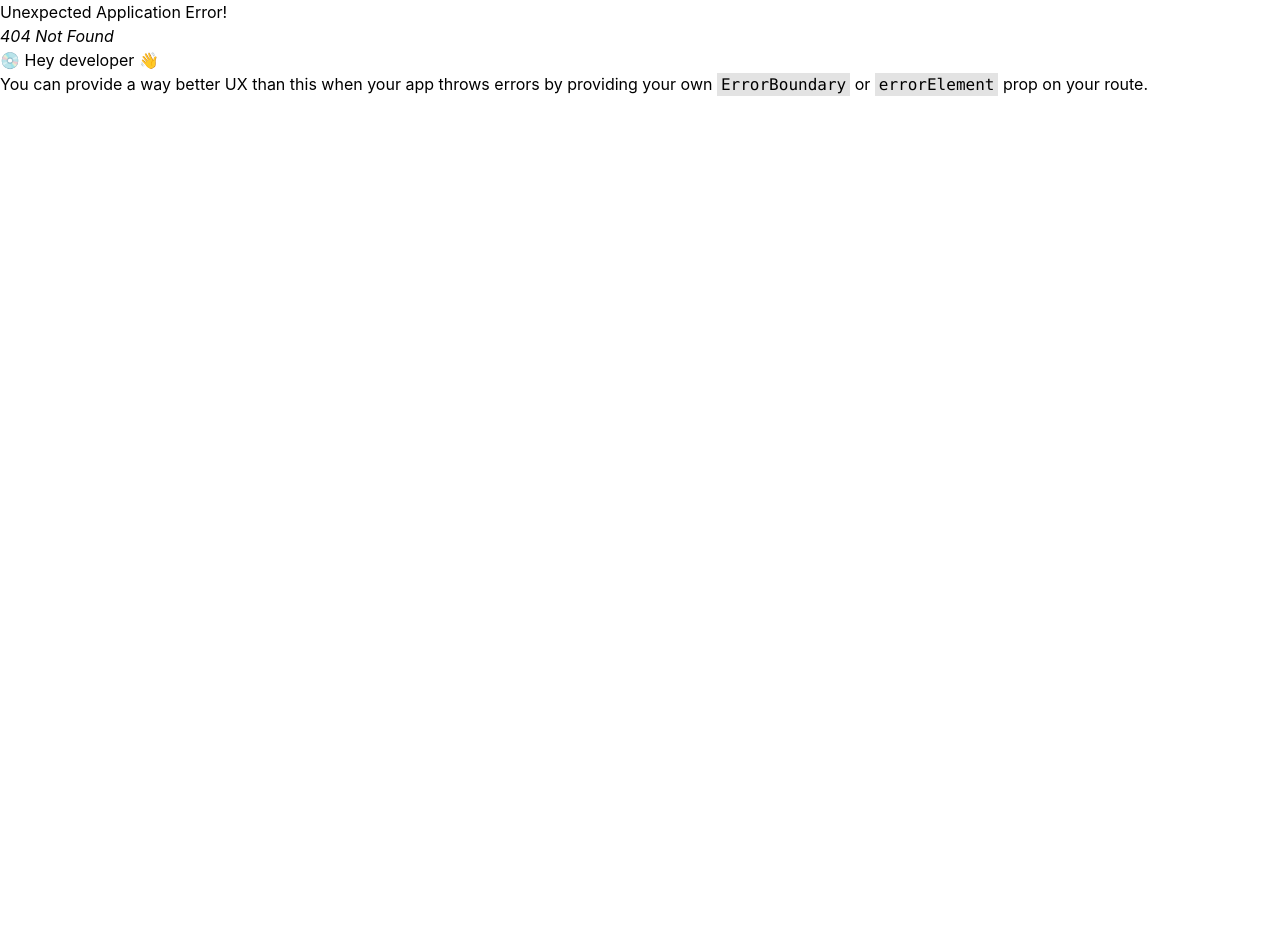
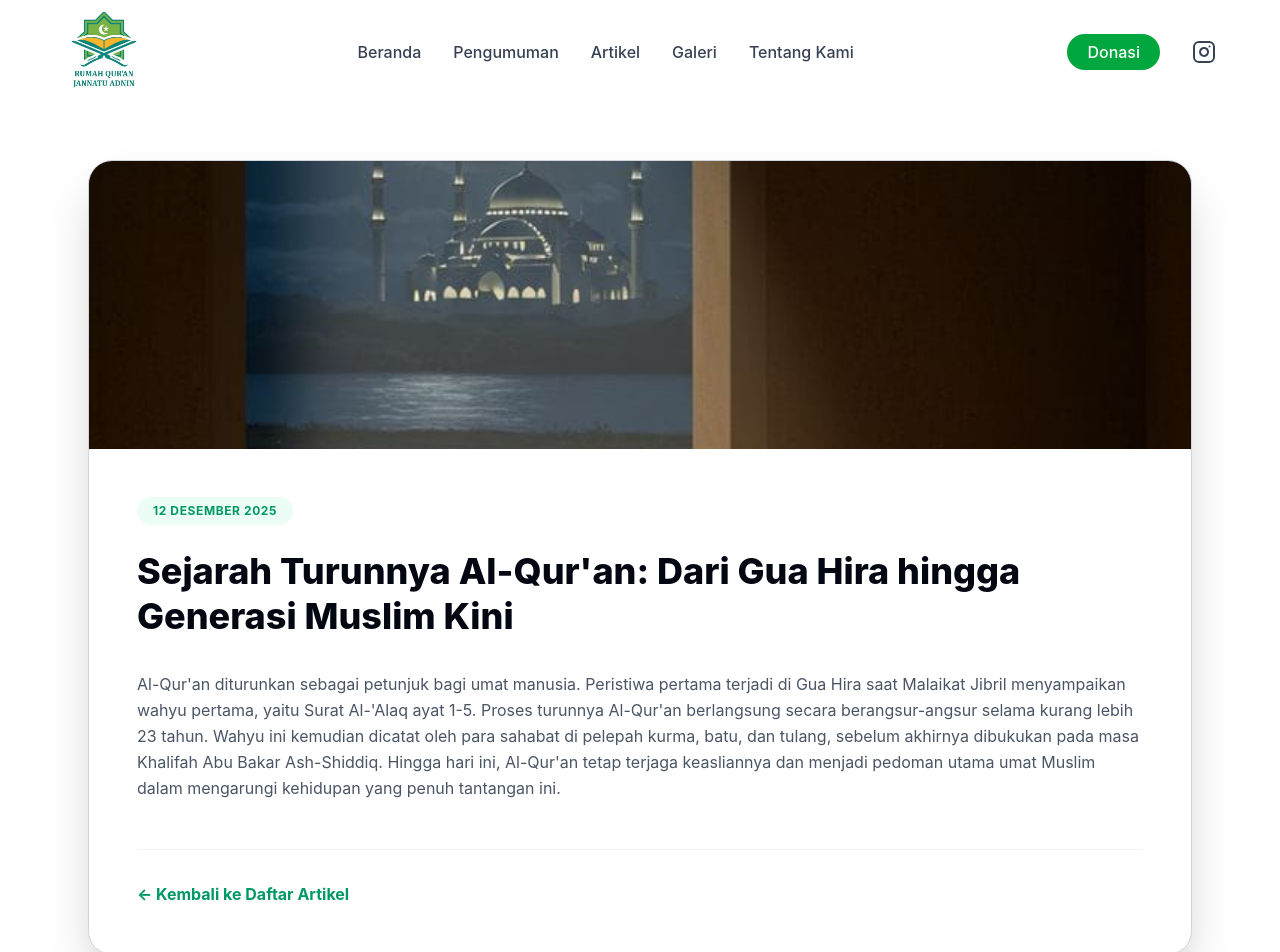
Before and after one commit to kokoy13/jannatu-adnin-frontend, a React (Vite) app in the folder jannatuadnin-frontend/: page /artikel/1 in a window 1280 px wide. Before the commit this address had no page. Shown: the top 952 px of the page. Before the commit the page ends 800 px from the top, so only its background shows below. Built offline with nearby package versions, Linux system fonts and the light colour scheme.

Commit message:
Penambahan fitur ArticleDetail

```diff
--- a/jannatuadnin-frontend/src/main.jsx
+++ b/jannatuadnin-frontend/src/main.jsx
@@ -7,6 +7,7 @@ import Gallery from './pages/Gallery'
 import Article from './pages/Article'
 import About from './pages/About'
 import Announcement from './pages/Announcement'
+import ArticleDetail from './pages/ArticleDetail'
 
 // const ProtectedRoute = ({ children }) => {
 //   const token = localStorage.getItem("token")
@@ -54,6 +55,10 @@ const router = createBrowserRouter([
     )
   },
   {
+    path: "/artikel/:id",
+    element: <ArticleDetail />,
+  },
+  {
     path: "/tentangkami",
     element: (
       // <ProtectedRoute>
--- a/jannatuadnin-frontend/src/pages/Article.jsx
+++ b/jannatuadnin-frontend/src/pages/Article.jsx
@@ -7,6 +7,7 @@ import arti4 from "../assets/img/arti4.jpg"
 import arti5 from "../assets/img/arti5.jpg"
 import arti6 from "../assets/img/arti6.jpg"
 import arti7 from "../assets/img/arti7.jpg"
+import { Link } from 'react-router-dom';
 
 const Article = () => {
     return (
@@ -34,11 +35,11 @@ const Article = () => {
             <section className="py-15 bg-white">
                 <div className="max-w-6xl mx-auto px-4">
                     {/* <!-- Featured Article --> */}
-                    <div className="mb-16 bg-white rounded-3xl shadow-sm border border-gray-100 overflow-hidden transition-all duration-500 hover:shadow-xl hover:shadow-emerald-950/5 hover:-translate-y-2">
-                        <div className="grid grid-cols-1 md:grid-cols-3">
+                    <div className="mb-16 bg-white rounded-3xl shadow-sm border border-gray-100 overflow-hidden transition-all duration-500 hover:shadow-xl hover:shadow-emerald-950/5 hover:-translate-y-2 flex flex-col">
+                        <div className="grid grid-cols-1 md:grid-cols-3 flex-grow">
 
-                            {/* Kolom Gambar/Aksen */}
-                            <div className="md:col-span-1 h-64 md:h-auto overflow-hidden rounded-r-3xl">
+                            {/* Kolom Gambar */}
+                            <div className="md:col-span-1 h-64 md:h-auto overflow-hidden">
                                 <img
                                     src={arti1}
                                     alt="Foto Kegiatan"
@@ -46,33 +47,33 @@ const Article = () => {
                                 />
                             </div>
 
-                            {/* Kolom Konten */}
-                            <div className="md:col-span-2 p-8 md:p-12">
-                                <span className="inline-block bg-emerald-50 text-emerald-600 px-4 py-1.5 rounded-full text-xs font-bold uppercase tracking-widest mb-6">
+                            {/* Kolom Konten - Kita gunakan flex flex-col agar bisa push footer ke bawah */}
+                            <div className="md:col-span-2 p-8 md:p-12 flex flex-col">
+
+                                {/* Label Artikel */}
+                                <span className="inline-block bg-emerald-50 text-emerald-600 px-4 py-1.5 rounded-full text-xs font-bold uppercase tracking-widest mb-6 w-fit">
                                     Artikel Unggulan
                                 </span>
 
+                                {/* Judul & Deskripsi */}
                                 <h2 className="text-3xl md:text-4xl font-extrabold text-gray-950 mb-6 leading-tight">
                                     Sejarah Turunnya Al-Qur'an: Dari Gua Hira hingga Generasi Muslim Kini
                                 </h2>
-
                                 <p className="text-gray-600 mb-8 leading-relaxed text-lg">
-                                    Al-Qur'an adalah kitab suci umat Islam yang menjadi pedoman hidup dalam berbagai aspek kehidupan.
-                                    Perjalanan sejarah ini mencerminkan kebijaksanaan Allah dalam menyampaikan petunjuk kepada umatnya,
-                                    dimulai dari wahyu pertama di Gua Hira hingga terjaga hingga saat ini.
+                                    Al-Qur'an adalah kitab suci umat Islam yang menjadi pedoman hidup dalam berbagai aspek kehidupan.Perjalanan sejarah ini mencerminkan kebijaksanaan Allah dalam menyampaikan petunjuk kepada umatnya dimulai dari wahyu pertama di Gua Hira hingga terjaga hingga saat ini..
                                 </p>
 
-                                <div className="flex items-center justify-between mt-8 border-t border-gray-100 pt-8">
+                                {/* FOOTER KARTU (Dibuat otomatis ke bawah dengan mt-auto) */}
+                                <div className="mt-auto pt-8 border-t border-gray-100 flex items-center justify-between">
                                     <p className="text-gray-500 text-sm font-medium">
                                         <span className="text-gray-900 font-semibold">12 Desember 2025</span> • 8 menit baca
                                     </p>
 
-                                    <a href="#article1" className="bg-green-600 text-white px-8 py-3 rounded-2xl font-semibold hover:bg-green-700 transition-all shadow-lg shadow-green-600/20 active:scale-95">
+                                    <Link to="/artikel/1" className="bg-green-600 text-white px-8 py-3 rounded-2xl font-semibold hover:bg-green-700 transition-all shadow-lg shadow-green-600/20 active:scale-95">
                                         Baca Selengkapnya →
-                                    </a>
+                                    </Link>
                                 </div>
                             </div>
-
                         </div>
                     </div>
 
@@ -108,9 +109,12 @@ const Article = () => {
                                 {/* Footer Kartu dengan Metadata */}
                                 <div className="flex items-center justify-between pt-6 border-t border-gray-100">
                                     <span className="text-xs text-gray-400 font-medium">5 menit baca</span>
-                                    <a href="#article2" className="text-emerald-600 font-bold text-sm flex items-center gap-1 hover:gap-2 transition-all">
+                                    <Link
+                                        to="/artikel/2"
+                                        className="text-emerald-600 font-bold text-sm flex items-center gap-1 hover:gap-2 transition-all"
+                                    >
                                         Baca →
-                                    </a>
+                                    </Link>
                                 </div>
                             </div>
                         </article>
@@ -145,9 +149,12 @@ const Article = () => {
                                 {/* Footer Kartu dengan Metadata */}
                                 <div className="flex items-center justify-between pt-6 border-t border-gray-100">
                                     <span className="text-xs text-gray-400 font-medium">6 menit baca</span>
-                                    <a href="#article3" className="text-emerald-600 font-bold text-sm flex items-center gap-1 hover:gap-2 transition-all">
+                                    <Link
+                                        to="/artikel/3"
+                                        className="text-emerald-600 font-bold text-sm flex items-center gap-1 hover:gap-2 transition-all"
+                                    >
                                         Baca →
-                                    </a>
+                                    </Link>
                                 </div>
                             </div>
                         </article>
@@ -182,9 +189,12 @@ const Article = () => {
                                 {/* Footer Kartu dengan Metadata */}
                                 <div className="mt-auto flex items-center justify-between pt-6 border-t border-gray-100">
                                     <span className="text-xs text-gray-400 font-medium">4 menit baca</span>
-                                    <a href="#article4" className="text-emerald-600 font-bold text-sm flex items-center gap-1 hover:gap-2 transition-all">
+                                    <Link
+                                        to="/artikel/4"
+                                        className="text-emerald-600 font-bold text-sm flex items-center gap-1 hover:gap-2 transition-all"
+                                    >
                                         Baca →
-                                    </a>
+                                    </Link>
                                 </div>
                             </div>
                         </article>
@@ -219,9 +229,12 @@ const Article = () => {
                                 {/* Footer Kartu dengan Metadata */}
                                 <div className="flex items-center justify-between pt-6 border-t border-gray-100">
                                     <span className="text-xs text-gray-400 font-medium">7 menit baca</span>
-                                    <a href="#article5" className="text-emerald-600 font-bold text-sm flex items-center gap-1 hover:gap-2 transition-all">
+                                    <Link
+                                        to="/artikel/5"
+                                        className="text-emerald-600 font-bold text-sm flex items-center gap-1 hover:gap-2 transition-all"
+                                    >
                                         Baca →
-                                    </a>
+                                    </Link>
                                 </div>
                             </div>
                         </article>
@@ -255,9 +268,12 @@ const Article = () => {
                                 {/* Footer Kartu dengan Metadata */}
                                 <div className="flex items-center justify-between pt-6 border-t border-gray-100">
                                     <span className="text-xs text-gray-400 font-medium">6 menit baca</span>
-                                    <a href="#article6" className="text-emerald-600 font-bold text-sm flex items-center gap-1 hover:gap-2 transition-all">
+                                    <Link
+                                        to="/artikel/6"
+                                        className="text-emerald-600 font-bold text-sm flex items-center gap-1 hover:gap-2 transition-all"
+                                    >
                                         Baca →
-                                    </a>
+                                    </Link>
                                 </div>
                             </div>
                         </article>
@@ -291,9 +307,12 @@ const Article = () => {
                                 {/* Footer Kartu - mt-auto akan mendorong elemen ini ke bawah */}
                                 <div className="mt-auto flex items-center justify-between pt-6 border-t border-gray-100">
                                     <span className="text-xs text-gray-400 font-medium">5 menit baca</span>
-                                    <a href="#article7" className="text-emerald-600 font-bold text-sm flex items-center gap-1 hover:gap-2 transition-all">
+                                    <Link
+                                        to="/artikel/7"
+                                        className="text-emerald-600 font-bold text-sm flex items-center gap-1 hover:gap-2 transition-all"
+                                    >
                                         Baca →
-                                    </a>
+                                    </Link>
                                 </div>
                             </div>
                         </article>
--- /dev/null
+++ b/jannatuadnin-frontend/src/pages/ArticleDetail.jsx
@@ -0,0 +1,112 @@
+import { useParams, Link } from 'react-router-dom'; // 1. Pastikan Link diimpor
+import Navbar from '../components/Navbar';
+import Footer from '../components/Footer';
+import arti1 from "../assets/img/arti1.jpg"
+import arti2 from "../assets/img/arti2.jpg"
+import arti3 from "../assets/img/arti3.jpg"
+import arti4 from "../assets/img/arti4.jpg"
+import arti5 from "../assets/img/arti5.jpg"
+import arti6 from "../assets/img/arti6.jpg"
+import arti7 from "../assets/img/arti7.jpg"
+
+const dataArtikel = {
+  1: {
+    judul: "Sejarah Turunnya Al-Qur'an: Dari Gua Hira hingga Generasi Muslim Kini",
+    tanggal: "12 Desember 2025",
+    isi: "Al-Qur'an diturunkan sebagai petunjuk bagi umat manusia. Peristiwa pertama terjadi di Gua Hira saat Malaikat Jibril menyampaikan wahyu pertama, yaitu Surat Al-'Alaq ayat 1-5. Proses turunnya Al-Qur'an berlangsung secara berangsur-angsur selama kurang lebih 23 tahun. Wahyu ini kemudian dicatat oleh para sahabat di pelepah kurma, batu, dan tulang, sebelum akhirnya dibukukan pada masa Khalifah Abu Bakar Ash-Shiddiq. Hingga hari ini, Al-Qur'an tetap terjaga keasliannya dan menjadi pedoman utama umat Muslim dalam mengarungi kehidupan yang penuh tantangan ini.",
+    img: arti1
+  },
+  2: {
+    judul: "Metode Menghafal Al-Qur'an yang Efektif untuk Santri Pemula",
+    tanggal: "12 Desember 2025",
+    isi: "Banyak santri pemula merasa kesulitan saat memulai hafalan. Kunci utamanya bukanlah seberapa cepat kita menghafal, melainkan seberapa konsisten kita mengulanginya (muraja'ah). Metode yang sangat efektif adalah dengan membagi satu halaman menjadi beberapa bagian kecil, misalnya per dua atau tiga ayat. Dengarkan pelafalan guru atau murottal secara berulang sebelum mencoba melafalkannya sendiri. Selain itu, niat yang tulus dan lingkungan yang mendukung sangat berpengaruh terhadap kelancaran hafalan seorang santri.",
+    img: arti2
+  },
+  3: {
+    judul: "Mengapa Surat Yasin Disebut Qalb Qur'an? Ini Penjelasannya",
+    tanggal: "12 Desember 2025",
+    isi: "Surat Yasin sering dibaca dalam berbagai kesempatan oleh umat Muslim karena keutamaan yang terkandung di dalamnya. Rasulullah SAW menyebutnya sebagai 'Qalb Qur'an' atau jantung dari Al-Qur'an. Hal ini dikarenakan surat ini mengandung pokok-pokok ajaran Islam, mulai dari akidah, kebangkitan setelah mati, hingga kisah para nabi terdahulu. Mempelajari dan memahami isi Surat Yasin bukan sekadar membaca tekstualnya saja, melainkan meresapi pesan tauhid yang terkandung di setiap ayatnya agar tertanam kuat di dalam hati.",
+    img: arti3
+  },
+  4: {
+    judul: "Etika Bertanya Dalam Pembelajaran Al-Qur'an",
+    tanggal: "11 Desember 2025",
+    isi: "Dalam menuntut ilmu, terutama ilmu agama, etika adalah hal yang paling utama. Bertanya merupakan cara untuk memecahkan kebuntuan pemahaman, namun harus dilakukan dengan adab yang baik. Seorang santri hendaknya menunggu waktu yang tepat, menggunakan bahasa yang sopan, dan menunjukkan rasa hormat kepada pengajar. Bertanya bukan untuk mendebat atau menunjukkan keunggulan diri, melainkan murni untuk mencari kebenaran dan memperbaiki kualitas bacaan maupun pemahaman ayat-ayat suci Al-Qur'an.",
+    img: arti4
+  },
+  5: {
+    judul: "Fadail Al-Qur'an: Keutamaan Mempelajari Kitab Suci",
+    tanggal: "10 Desember 2025",
+    isi: "Mempelajari Al-Qur'an adalah investasi terbaik seorang mukmin. Fadail atau keutamaan Al-Qur'an sangatlah luas; ia memberikan syafaat bagi pembacanya di hari kiamat, menenangkan hati yang gundah, serta meningkatkan derajat seseorang di sisi Allah SWT. Setiap huruf yang dibaca memiliki nilai pahala yang berlipat ganda. Mengkaji tafsirnya akan membuka cakrawala berpikir yang jauh lebih luas tentang penciptaan alam semesta dan tujuan hidup manusia sebagai hamba Allah.",
+    img: arti5
+  },
+  6: {
+    judul: "Tartil: Cara Membaca Al-Qur'an dengan Indah dan Benar",
+    tanggal: "9 Desember 2025",
+    isi: "Membaca Al-Qur'an dengan tartil berarti membacanya secara perlahan sesuai dengan kaidah tajwid yang benar. Tartil bukan hanya soal kecepatan, melainkan tentang bagaimana setiap makhraj huruf keluar dengan tepat. Saat membaca dengan tartil, seseorang akan lebih mudah merenungi makna di balik ayat-ayat Allah. Kekhusyukan akan muncul ketika kita memberikan hak setiap huruf, sehingga keindahan bacaan tersebut tidak hanya dirasakan oleh pembaca, tetapi juga oleh orang yang mendengarkannya.",
+    img: arti6
+  },
+  7: {
+    judul: "Interaksi Orang Tua dalam Mendampingi Tahfidz Anak",
+    tanggal: "8 Desember 2025",
+    isi: "Peran orang tua di rumah merupakan penentu utama kesuksesan hafalan anak. Saat santri berada di pondok, mereka dibimbing oleh ustadz, namun saat di rumah, orang tua lah yang harus menjaga semangat tersebut. Komunikasi yang baik antara pihak pondok dan orang tua sangat krusial. Orang tua diharapkan menciptakan suasana rumah yang kondusif bagi anak untuk muraja'ah, memberikan motivasi yang positif, dan tidak memberikan tekanan berlebih yang justru bisa membuat anak trauma terhadap hafalan.",
+    img: arti7
+  }
+};
+
+export default function ArticleDetail() {
+    const { id } = useParams();
+    const artikel = dataArtikel[id];
+
+    if (!artikel) {
+        return <div className="text-center py-20">Artikel tidak ditemukan.</div>;
+    }
+
+    return (
+        <div className="bg-white">
+            <Navbar />
+
+            <div className="bg-white min-h-screen py-20">
+                <div className="pt-20 pb-10 max-w-6xl mx-auto px-6">
+                    <article className="bg-white rounded-3xl border border-gray-300 shadow-2xl overflow-hidden">
+
+                        {/* Header Gambar */}
+                        <div className="h-72 bg-gradient-to-tr from-emerald-200 to-emerald-500 relative overflow-hidden">
+                            <img
+                                src={artikel.img}
+                                alt={artikel.judul}
+                                className="w-full h-full object-cover"
+                            />
+                        </div>
+
+                        {/* Konten Utama */}
+                        <div className="p-8 md:p-12">
+                            <span className="inline-block bg-emerald-50 text-emerald-600 font-bold text-xs uppercase tracking-wider px-4 py-1.5 rounded-full mb-6">
+                                {artikel.tanggal}
+                            </span>
+
+                            <h1 className="text-3xl md:text-4xl font-extrabold text-gray-950 mb-8 leading-tight">
+                                {artikel.judul}
+                            </h1>
+
+                            <div className="prose prose-lg text-gray-600 leading-relaxed max-w-none">
+                                {artikel.isi}
+                            </div>
+
+                            {/* Tombol Kembali */}
+                            <div className="mt-12 pt-8 border-t border-gray-100">
+                                <Link
+                                    to="/artikel"
+                                    className="text-emerald-600 font-bold flex items-center gap-2 hover:gap-3 transition-all"
+                                >
+                                    ← Kembali ke Daftar Artikel
+                                </Link>
+                            </div>
+                        </div>
+                    </article>
+                </div>
+            </div>
+            <Footer />
+        </div>
+    );
+}
```
